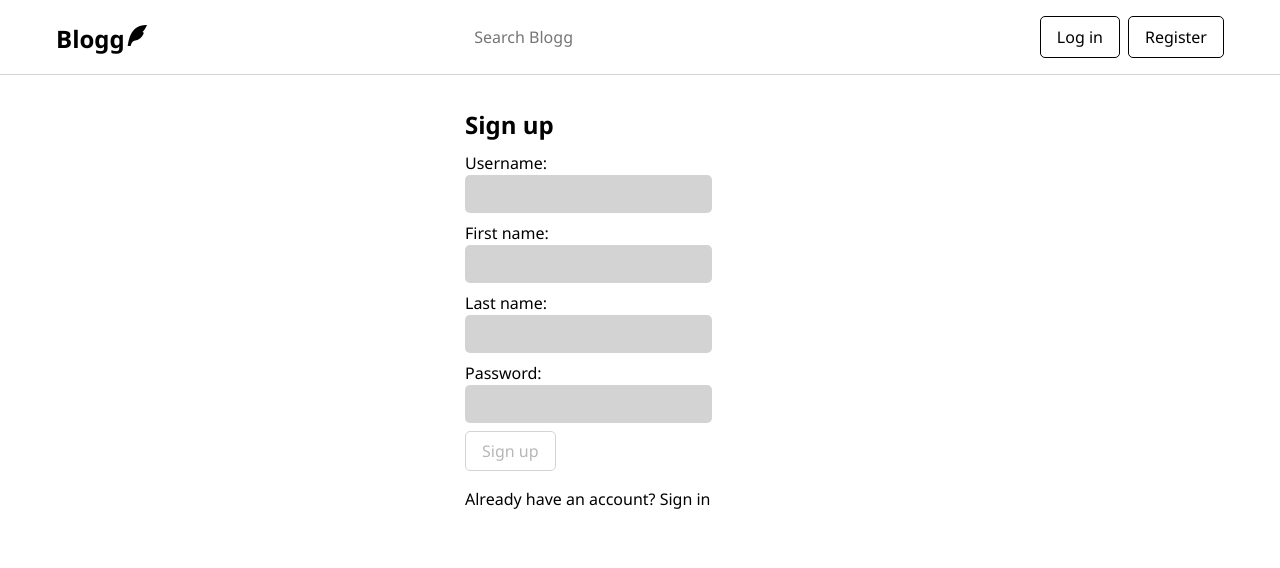
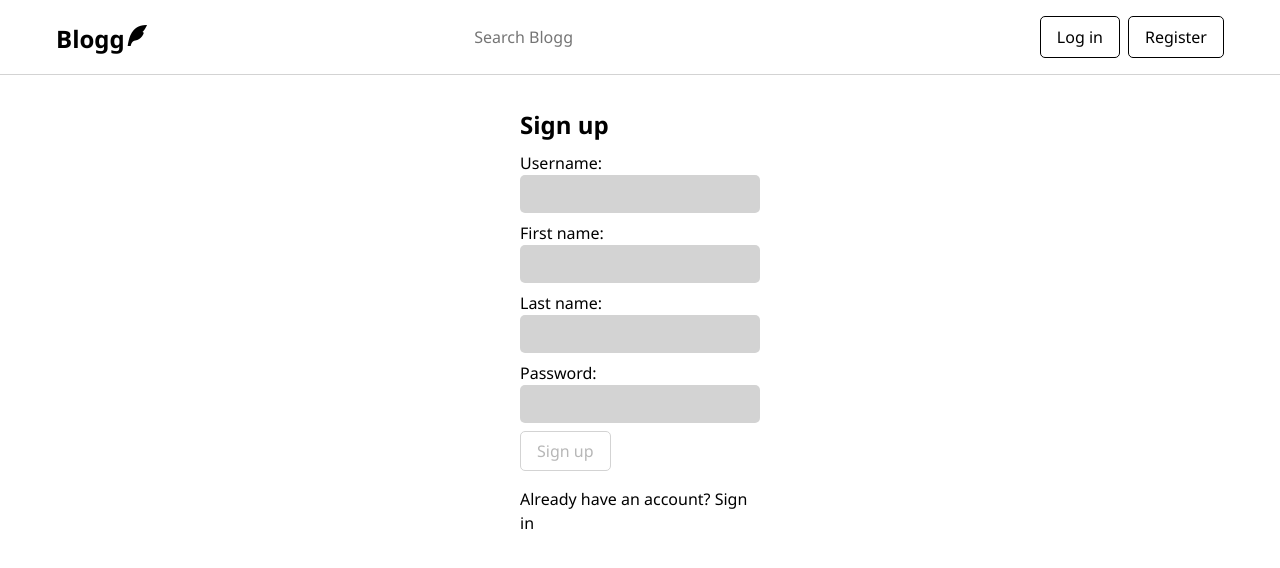
Before and after one commit to tomek-ch/blog-client, a Next.js app: page /register in a window 1280 px wide. Shown: the top 568 px of the page. Built offline with nearby package versions, Linux system fonts and the light colour scheme.

Commit message:
Make input class elements 100% wide

```diff
--- a/styles/Form.module.css
+++ b/styles/Form.module.css
@@ -1,6 +1,6 @@
 .form {
   margin: 2em auto;
-  max-width: 350px;
+  max-width: 15em;
   display: flex;
   flex-direction: column;
   gap: 0.5em;
@@ -12,4 +12,5 @@
   border: none;
   background-color: lightgray;
   display: block;
+  width: 100%;
 }
--- a/styles/PostEditor.module.css
+++ b/styles/PostEditor.module.css
@@ -20,7 +20,3 @@
   outline: none;
   font-size: 1.1em;
 }
-
-.editor textarea {
-  width: 100%;
-}
```
